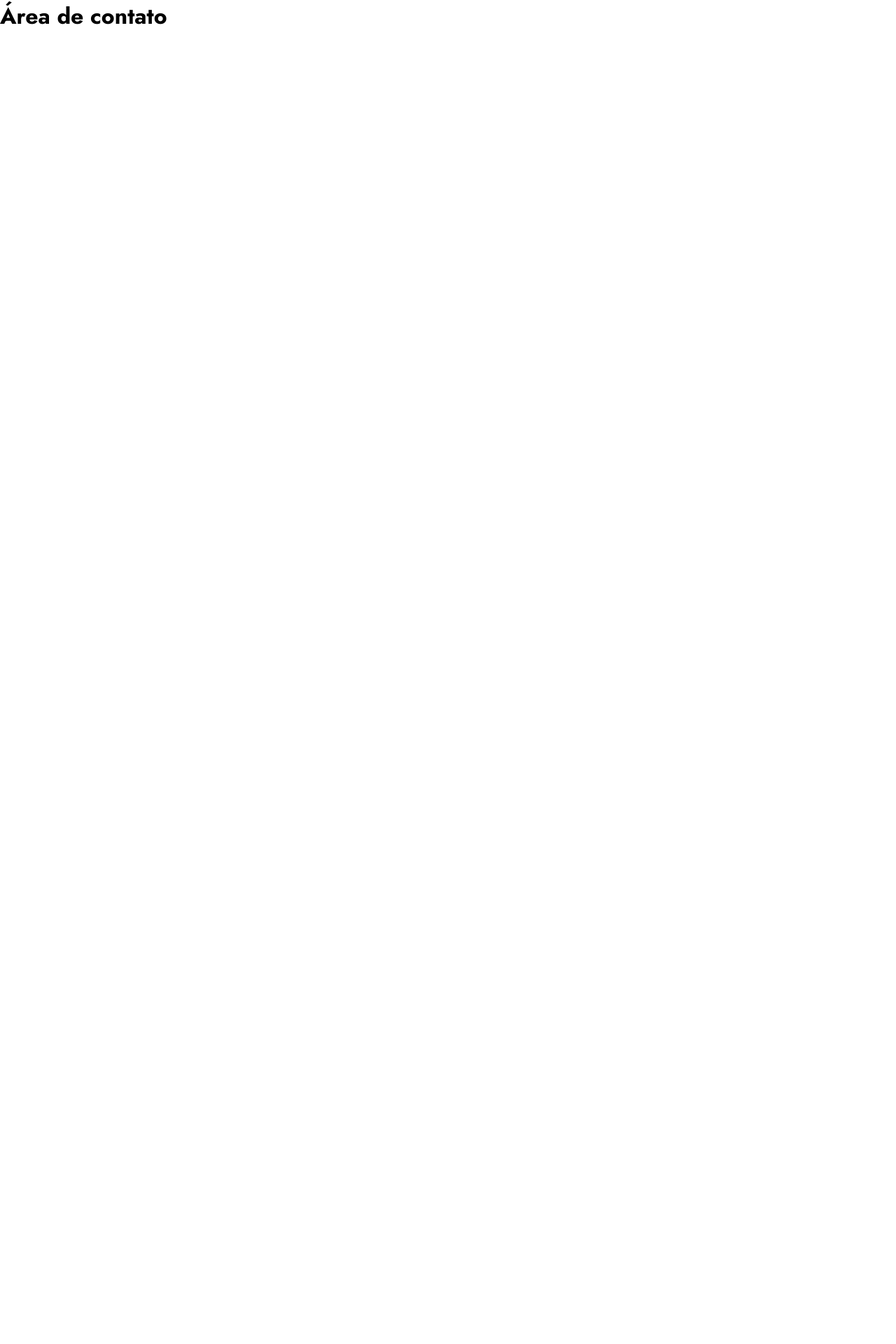
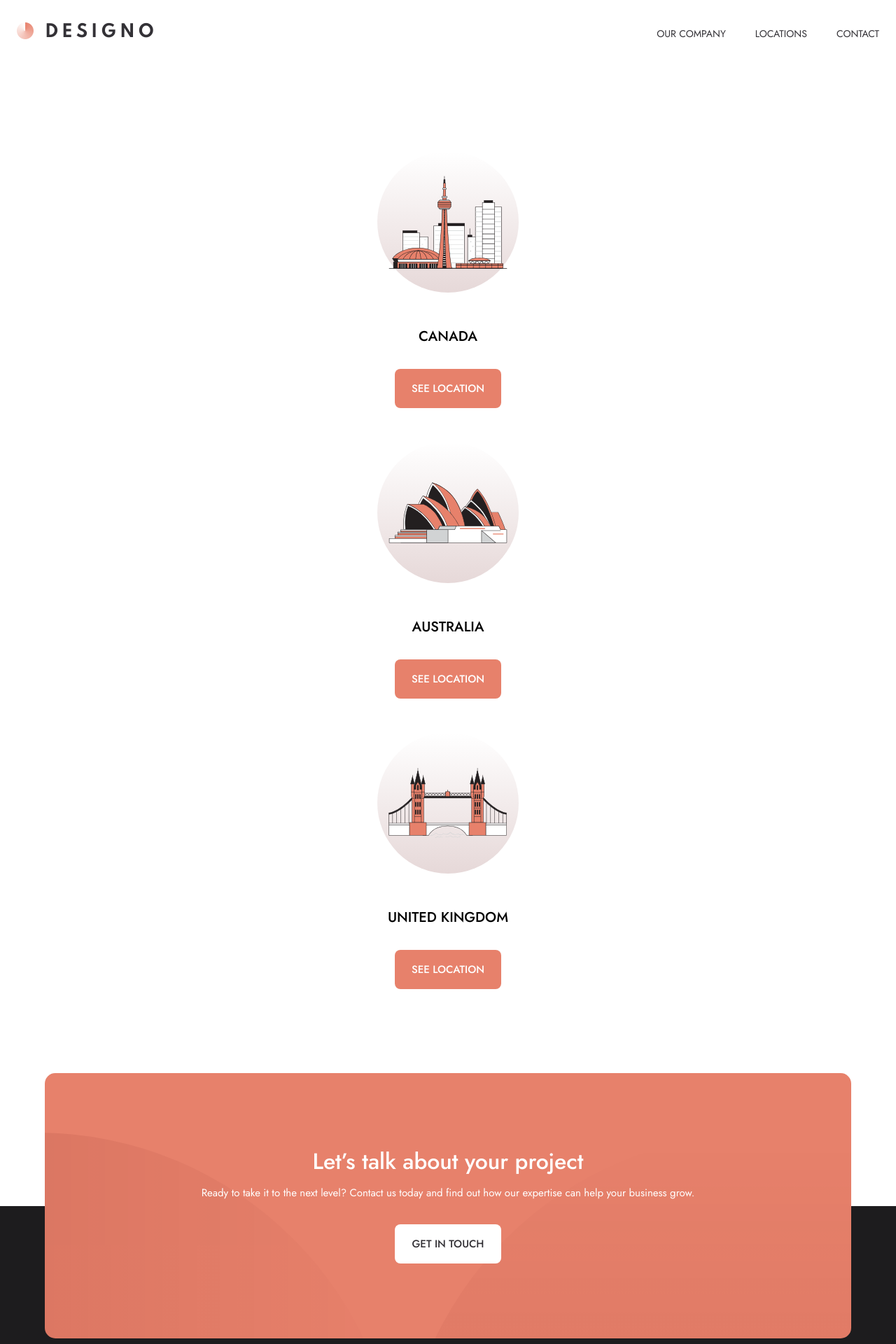
Before and after one commit to jvictorPS/Website_Designo, a React (Vite) app: page /Contact in a window 1280 px wide. Shown: the top 1920 px of the page at 70% size. Before the commit the page ends 800 px from the top, so only its background shows below. Built offline with nearby package versions, Linux system fonts and the light colour scheme.

Commit message:
adição de componentes a pagina de contato

```diff
--- a/src/pages/Contact/index.jsx
+++ b/src/pages/Contact/index.jsx
@@ -1,7 +1,14 @@
+import Header from '../../components/organism/Header'
+import Footer from '../../components/organism/Footer'
+import CountrieSection from '../../components/molecules/CountriesSection'
+
+
 export default function Contact() {
     return (
         <>
-            <h1>Área de contato</h1>
+            <Header />
+                <CountrieSection />
+            <Footer />
         </>
     )
 }
```
